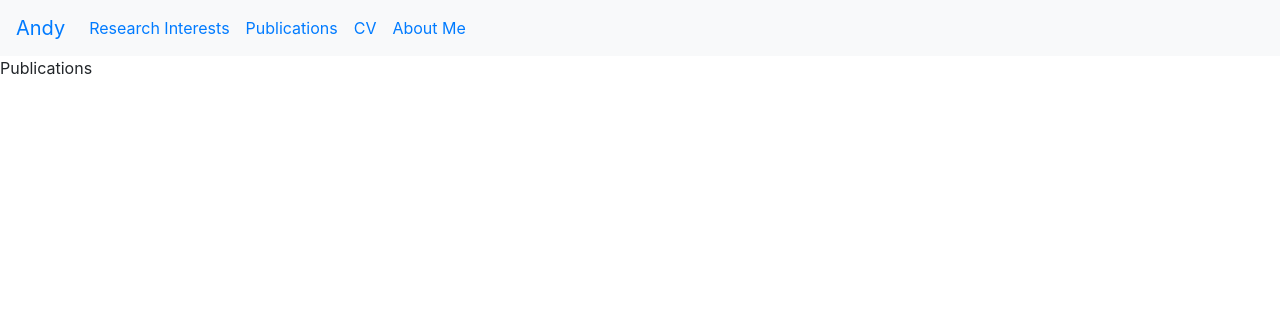
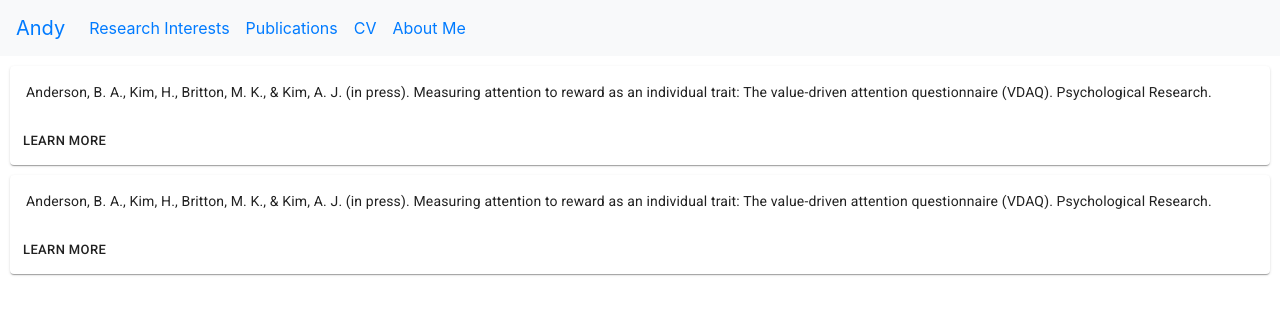
Before and after one commit to vjavmahs1/portfolio-andy, a React (Create React App) app: page /publications in a window 1280 px wide. Shown: the top 314 px of the page. Built offline with nearby package versions, Linux system fonts and the light colour scheme.

Commit message:
commit for merge

```diff
--- a/package.json
+++ b/package.json
@@ -3,6 +3,7 @@
   "version": "0.1.0",
   "private": true,
   "dependencies": {
+    "@material-ui/core": "^4.8.2",
     "@testing-library/jest-dom": "^4.2.4",
     "@testing-library/react": "^9.3.2",
     "@testing-library/user-event": "^7.1.2",
--- a/src/App.js
+++ b/src/App.js
@@ -1,7 +1,7 @@
 import React from 'react';
 import { BrowserRouter, Route } from 'react-router-dom';
 import Home from './components/home/home'
-import Publications from './components/publication/publications'
+import Publications from './components/publications/publications'
 import Interest from './components/Interest/interest'
 import './App.css';
 
--- a/src/components/header/header.css
+++ b/src/components/header/header.css
@@ -0,0 +1,10 @@
+.link {
+    color: black;
+    height: 100%;
+}
+.link:hover {
+    text-decoration: none;
+    color: #263238;
+    background-color: #eceff1;
+
+}
--- a/src/components/header/header.js
+++ b/src/components/header/header.js
@@ -5,8 +5,6 @@ import './header.css'
 import {Navbar, Nav} from 'react-bootstrap';
 
 function Header(props) {
-
-
     return (
         <div className="header">
             <Navbar bg="light" expand="lg">
@@ -15,17 +13,13 @@ function Header(props) {
             <Navbar.Collapse id="basic-navbar-nav">
                 <Nav className="mr-auto">
                 <Nav.Link ><Link to="/interest">Research Interests</Link></Nav.Link>
-                <Nav.Link href="#link"><Link to="/publications">Publications</Link></Nav.Link>
-                <Nav.Link href="#link"><Link to="/cv">CV</Link></Nav.Link>
-                <Nav.Link href="#link"><Link to="/about">About Me</Link> </Nav.Link>
-
+                <Nav.Link href="#link"><Link to="/publications" className="title">Publications</Link></Nav.Link>
+                <Nav.Link href="#link"><Link to="/cv" className="title">CV</Link></Nav.Link>
+                <Nav.Link href="#link"><Link to="/about" className="title">About Me</Link> </Nav.Link>
                 </Nav>
             </Navbar.Collapse>
             </Navbar>
-
-
         </div>
     )
 }
-
 export default withRouter(Header);
--- /dev/null
+++ b/src/components/publications/publication/publication.css
@@ -0,0 +1,10 @@
+.root {
+    display: grid;
+    grid-template-columns: auto;
+    grid-column-gap: 50px;
+    grid-row-gap: 50px;
+    /* Space between items */
+
+    grid-template-columns: repeat(1, minmax(180px, 1fr));
+
+}
--- /dev/null
+++ b/src/components/publications/publication/publication.js
@@ -0,0 +1,38 @@
+import React from 'react';
+import { withStyles } from '@material-ui/core/styles';
+import Card from '@material-ui/core/Card';
+import CardActions from '@material-ui/core/CardActions';
+import CardContent from '@material-ui/core/CardContent';
+import Button from '@material-ui/core/Button';
+import Typography from '@material-ui/core/Typography';
+
+const  styles = {
+  root: {
+    margin: 10
+  },
+  card: {
+    minWidth: 275,
+  },
+};
+
+
+function Publication(props) {
+    const { classes } = props;
+    return (
+        <div className = {classes.root}>
+            <Card className={classes.card}>
+            <CardContent>
+                <Typography variant="body2" component="p">
+                    Anderson, B. A., Kim, H., Britton, M. K., & Kim, A. J. (in press). Measuring attention to reward as an individual trait: The value-driven attention questionnaire (VDAQ). Psychological Research.
+                </Typography>
+            </CardContent>
+            <CardActions>
+                <Button size="small">Learn More</Button>
+            </CardActions>
+            </Card>
+        </div>
+    )
+
+}
+
+export default withStyles(styles)(Publication);
--- a/src/components/publication/publications.js
+++ b/src/components/publications/publications.js
@@ -1,18 +1,23 @@
 import React, {Component} from 'react';
 import Header from '../header/header';
 import './publications.css'
+import Publication from './publication/publication'
 
 class Publications extends Component {
     render () {
         return(
             <div>
                 <Header/>
-                <div>
-                    Publications
+                <div className ="root">
+                    <Publication/>
                 </div>
+
+                <div className ="root">
+                    <Publication/>
+                </div>
+
             </div>
         )
     }
 }
-
 export default Publications
```
Also changed, not shown: src/components/publications/publications.css (added), 1 other file (tests, documents, lock files or other folders).
